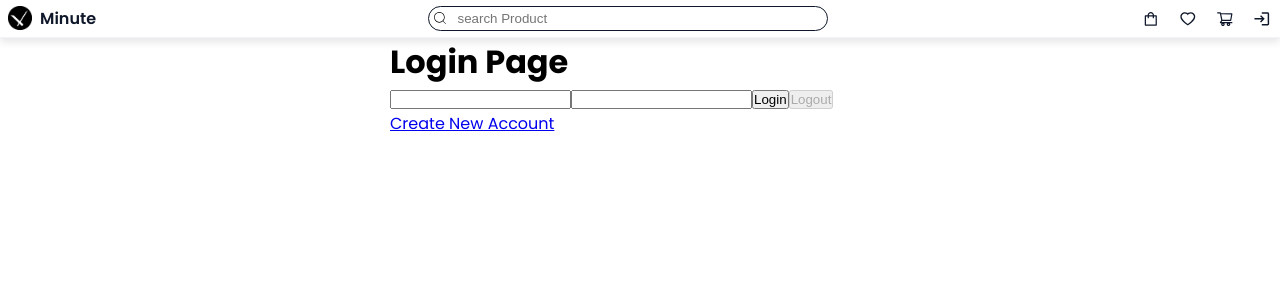
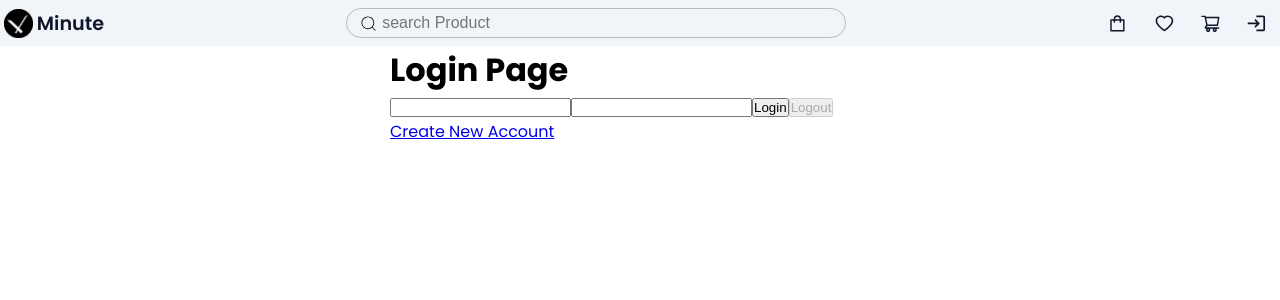
Before and after one commit to vishalsinghrawat29/minute, a React (Create React App) app: page /login in a window 1280 px wide. Shown: the top 300 px of the page. Built offline with nearby package versions, Linux system fonts and the light colour scheme; no server answers; the HTML template or start-up script is replaced by a standard one; what miragejs would draw is missing.

Commit message:
refactor: navbar style

```diff
--- a/src/Component/Navbar/Navbar.css
+++ b/src/Component/Navbar/Navbar.css
@@ -1,73 +1,43 @@
+/* Navbar */
 nav {
   display: flex;
   gap: 0.5rem;
   align-items: center;
+  padding: 0.5rem 0;
   justify-content: space-between;
   flex-wrap: wrap;
-  border-bottom: 1px solid var(--background-color);
-  box-shadow: 0px 4px 8px rgba(0, 0, 0, 0.1);
+  background-color: var(--background-color);
+}
+nav button {
+  border: none;
+  background-color: transparent;
 }
 .nav-link {
   text-decoration: none;
   color: var(--secondary-color);
 }
-.search-bar-contianer {
-  order: 3;
-  display: none;
-  align-items: center;
 
-  background-color: white;
-}
-.nav-btn-container {
-  order: 2;
-  display: flex;
-  justify-content: center;
-  align-items: center;
-}
-.nav-btn-container .nav-btn:last-child {
-  display: flex;
-  justify-content: center;
-  align-items: center;
-}
-.nav-btn-container button {
-  border: none;
-  background-color: transparent;
-}
-.search-bar-visible {
-  display: flex;
-  flex-grow: 1;
-  position: absolute;
-  top: 0;
-  left: 0;
-  right: 0;
-}
-.input-icon {
-  position: absolute;
-  left: 1.1rem;
-}
-.search-bar-contianer input {
-  width: 100%;
-  border: 1px solid var(--secondary-color);
-  padding: 0.25rem;
-  border-radius: 1rem;
-  padding-left: 1.75rem;
-  margin-left: 0.75rem;
-}
-.search-bar-contianer input:focus {
-  outline: none;
-}
+/* logo-container */
+
 .logo {
   display: flex;
   align-items: center;
   justify-content: center;
 }
 .logo-icon {
-  width: 1.5rem;
-  margin: 0 0.5rem;
+  max-width: 1.8rem;
+  margin: 0 0.25rem;
 }
 .logo-name {
-  font-size: 1rem;
+  font-size: 1.2rem;
   font-weight: 600;
+}
+
+/* nav-btn-container */
+.nav-btn-container {
+  display: flex;
+  justify-content: center;
+  align-items: center;
 }
 
 .nav-btn {
@@ -75,50 +45,89 @@ nav {
   align-items: center;
   justify-content: center;
   padding: 0.3rem;
-  margin: 0.3rem;
-}
-.btn-icon {
-  font-size: 1.1rem;
 }
 .nav-btn:hover {
-  background-color: var(--background-color);
+  background-color: white;
+  color: var(--tertiary-color);
   border-radius: 100%;
 }
+.nav-btn-container .nav-btn:last-child:hover {
+  background-color: white;
+  color: var(--tertiary-color);
+  border-radius: 1.5rem;
+}
+.nav-btn-icon {
+  font-size: 1.3rem;
+}
 .nav-btn span {
-  font-size: 0.75rem;
-  margin: 0 0.25rem;
+  font-size: 1rem;
+  margin: 0 0.2rem;
   font-weight: 400;
 }
-.nav-btn-container .nav-btn:last-child:hover {
+
+/* search-container */
+.search-container {
+  display: none;
+  padding: 0.65rem 0;
   background-color: var(--background-color);
-  border-radius: 1.5rem;
 }
-.search-bar-contianer button {
+.search-visible {
+  display: flex;
+  align-items: center;
+  justify-content: space-between;
+  padding: 0.65rem 1rem;
+  position: absolute;
+  top: 0;
+  left: 0;
+  right: 0;
+}
+.search-icon {
+  position: absolute;
+  left: 1.4rem;
+  font-size: 1.2rem;
+}
+.search-container input {
+  width: 100%;
+  border: 1px solid rgb(184, 187, 190);
+  font-size: 1rem;
+  padding: 0.3rem;
+  border-radius: 1rem;
+  padding-left: 1.75rem;
+  background: transparent;
+}
+.search-container input:focus {
+  outline: none;
+}
+.close-icon {
+  font-size: 1.25rem;
+}
+.search-container button {
   border: none;
   background-color: transparent;
 }
 
 @media (min-width: 768px) {
-  .search-bar-contianer {
-    order: 2;
+  .nav-btn {
+    margin: 0 0.5rem;
   }
-  .nav-btn-container {
-    order: 3;
+  .search-container {
+    display: flex;
+    align-items: center;
+    justify-content: center;
+    padding: 0;
   }
-  .search-bar-contianer {
-    display: flex;
-  }
-  .input-icon {
+  .search-icon {
     position: relative;
     left: 2rem;
   }
-  .search-bar-contianer button {
+  .close-icon {
     display: none;
   }
   .nav-btn-container .nav-btn:first-child {
     display: none;
   }
-  .search-bar-contianer input {
-    width: 400px;
+  .search-container input {
+    width: 500px;
+    padding-left: 2.2rem;
   }
 }
--- a/src/Component/Navbar/Navbar.jsx
+++ b/src/Component/Navbar/Navbar.jsx
@@ -6,15 +6,15 @@ import {
   AiOutlineUser,
   AiOutlineClose,
 } from "react-icons/ai";
-import "./Navbar.css";
-
 import { MdOutlineLogin } from "react-icons/md";
 import { BiSearch } from "react-icons/bi";
 import { CiSearch } from "react-icons/ci";
+import { NavLink, useNavigate } from "react-router-dom";
 
 import minuteLogo from "../../Assets/minuteLogoLightMode.png";
 import { ProductContext } from "../../Contexts/ProductContext";
-import { NavLink, useNavigate } from "react-router-dom";
+import "./Navbar.css";
+
 const Navbar = () => {
   const { filtersDispatch, filtersState } = useContext(ProductContext);
   const navigate = useNavigate();
@@ -22,10 +22,21 @@ const Navbar = () => {
   const user = localStorage.getItem("user");
   const [isSearchBarVisible, setSearchBarVisible] = useState(false);
 
+  const handleSearch = (e) => {
+    filtersDispatch({ type: "setSearch", payload: e.target.value });
+    if (filtersState?.search.length !== "") {
+      navigate("/products");
+    }
+  };
+
+  const toggleSearchBar = () => {
+    setSearchBarVisible(!isSearchBarVisible);
+  };
+
   return (
     <nav>
       <div className="logo-container">
-        <NavLink to="/" className="nav-link" activeClassName="active-nav-link">
+        <NavLink to="/" className="nav-link">
           <div className="logo">
             <img src={minuteLogo} alt="Minute Logo" className="logo-icon" />
             <span className="logo-name">Minute</span>
@@ -34,70 +45,49 @@ const Navbar = () => {
       </div>
 
       <div
-        className={`search-bar-contianer ${
-          isSearchBarVisible ? " search-bar-visible" : ""
+        className={`search-container ${
+          isSearchBarVisible ? " search-visible" : ""
         }`}
       >
-        <CiSearch className="input-icon" />
+        <CiSearch className="search-icon" />
         <input
           type="text"
           placeholder="search Product"
-          onChange={(e) => {
-            filtersDispatch({
-              type: "setSearch",
-              payload: e.target.value,
-            });
-            filtersState?.search.length !== "" && navigate("/products");
-          }}
+          onChange={handleSearch}
         />
-        <button
-          className="nav-btn"
-          onClick={() => setSearchBarVisible(!isSearchBarVisible)}
-        >
-          <AiOutlineClose className="btn-icon" />
+        <button className="nav-btn" onClick={toggleSearchBar}>
+          <AiOutlineClose className="close-icon" />
         </button>
       </div>
 
       <div className="nav-btn-container">
-        <button
-          className="nav-link nav-btn"
-          onClick={() => setSearchBarVisible(!isSearchBarVisible)}
-        >
-          <BiSearch className="btn-icon" />
+        <button className="nav-link nav-btn" onClick={toggleSearchBar}>
+          <BiSearch className="nav-btn-icon" />
         </button>
-        <NavLink
-          to="/products"
-          className="nav-link nav-btn"
-          activeClassName="active-nav-link"
-        >
-          <AiOutlineShopping className="btn-icon" />
+
+        <NavLink to="/products" className="nav-link nav-btn">
+          <AiOutlineShopping className="nav-btn-icon" />
         </NavLink>
-        <NavLink
-          to="/wishlist"
-          className="nav-link nav-btn"
-          activeClassName="active-nav-link"
-        >
-          <AiOutlineHeart className="btn-icon" />
+
+        <NavLink to="/wishlist" className="nav-link nav-btn">
+          <AiOutlineHeart className="nav-btn-icon" />
         </NavLink>
-        <NavLink
-          to="/cart"
-          className="nav-link nav-btn"
-          activeClassName="active-nav-link"
-        >
-          <AiOutlineShoppingCart className="btn-icon" />
+
+        <NavLink to="/cart" className="nav-link nav-btn">
+          <AiOutlineShoppingCart className="nav-btn-icon" />
         </NavLink>
+
         <NavLink
           to={token ? "/userDetails" : "/login"}
           className="nav-link nav-btn"
-          activeClassName="active-nav-link"
         >
           {token ? (
             <>
-              <AiOutlineUser className="btn-icon" />
+              <AiOutlineUser className="nav-btn-icon" />
               <span>{JSON.parse(user)?.firstName}</span>
             </>
           ) : (
-            <MdOutlineLogin className="btn-icon" />
+            <MdOutlineLogin className="nav-btn-icon" />
           )}
         </NavLink>
       </div>
--- a/src/Pages/Home/Home.jsx
+++ b/src/Pages/Home/Home.jsx
@@ -1,8 +1,8 @@
 const Home = () => {
   return (
-    <>
+    <div>
       <h1>Home Page</h1>
-    </>
+    </div>
   );
 };
 export { Home };
```
